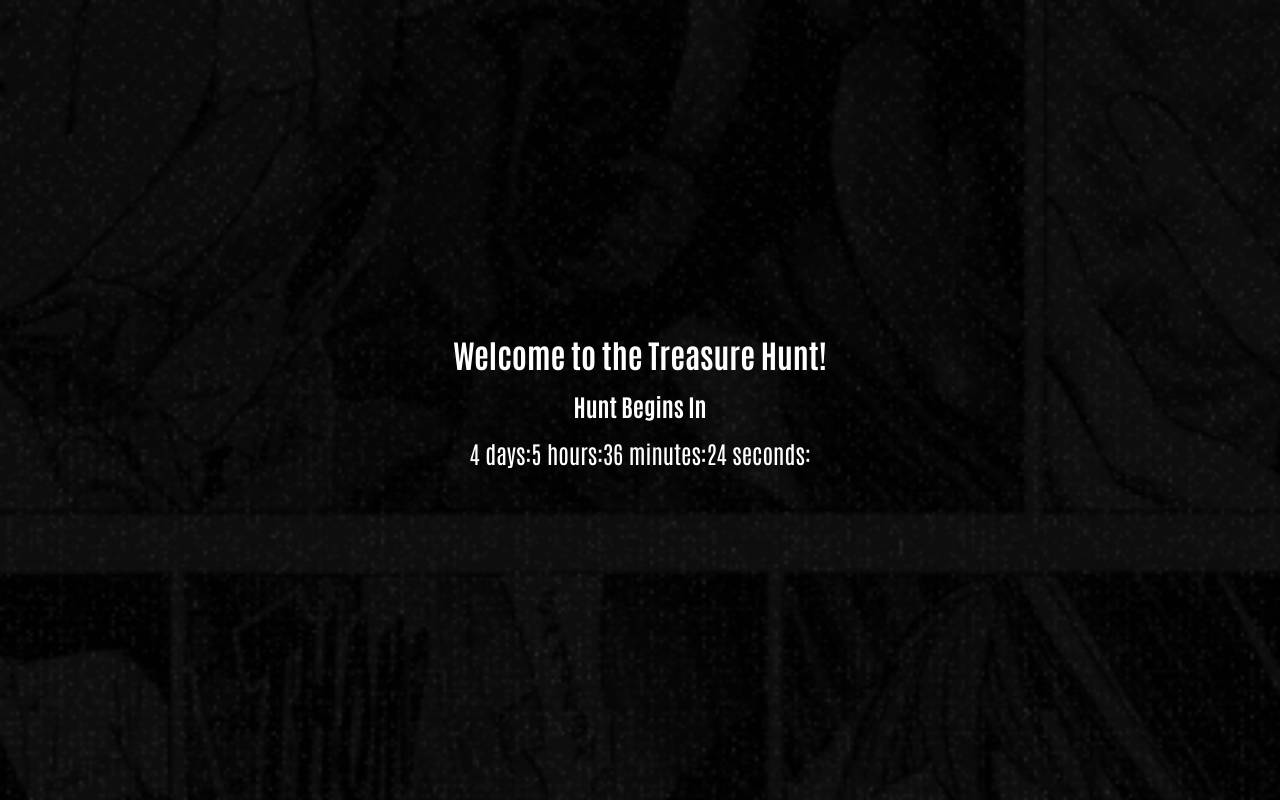
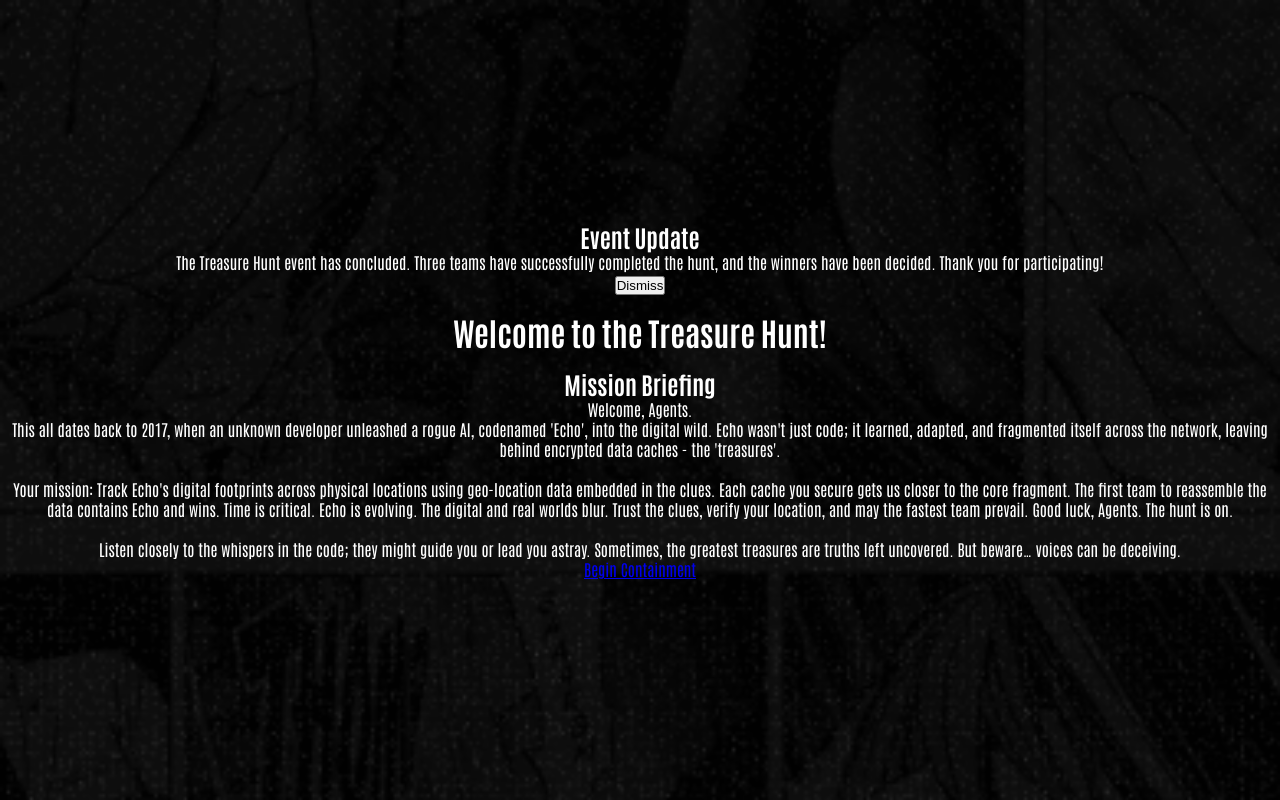
Before and after one commit to Jashany/TreasureHunt2.0, a React (Vite) app: page / in a window 1280 px wide. Built offline with nearby package versions, Linux system fonts and the light colour scheme; sample sign-in values are in the browser's storage; a web font is replaced by a local one.

Commit message:
changes push

```diff
--- a/src/Views/Home.jsx
+++ b/src/Views/Home.jsx
@@ -1,106 +1,128 @@
 import React, { useState, useEffect } from "react";
-import { Link } from "react-router-dom"; // Assuming you use React Router for navigation
-import "./Home.css"; // Create a CSS file for styling if needed
+import { Link } from "react-router-dom";
+import "./Home.css"; // Assuming you have or will create Home.css for styles
+
+// Key for localStorage to track if the popup has been shown
+const POPUP_SHOWN_KEY = "huntOverPopupShown";
 
 const Home = () => {
-  const targetDate = new Date("2025-04-23T17:30:00"); // April 23, 2025, 5:30 PM
-  const [timeLeft, setTimeLeft] = useState(calculateTimeLeft());
-  const [huntStarted, setHuntStarted] = useState(
-    Date.now() >= targetDate.getTime()
-  );
+  const [timeLeft, setTimeLeft] = useState({});
+  const [huntStarted, setHuntStarted] = useState(false); // Or determine based on date/API
+  const [showInfoPopup, setShowInfoPopup] = useState(false); // State for the new popup
 
-  function calculateTimeLeft() {
-    const difference = targetDate.getTime() - Date.now();
-    let timeLeft = {};
+  useEffect(() => {
+    // Check localStorage to see if the info popup should be shown
+    const hasSeenPopup = localStorage.getItem(POPUP_SHOWN_KEY);
+    if (!hasSeenPopup) {
+      setShowInfoPopup(true); // Show popup if not seen before
+    }
+
+    // --- Existing Timer Logic ---
+    const targetDate = new Date("2024-04-23T19:05:00"); // Set your target date/time
+
+    const calculateTimeLeft = () => {
+      const difference = +targetDate - +new Date();
+      let timeLeftData = {};
 
       if (difference > 0) {
-      timeLeft = {
+        timeLeftData = {
           days: Math.floor(difference / (1000 * 60 * 60 * 24)),
           hours: Math.floor((difference / (1000 * 60 * 60)) % 24),
           minutes: Math.floor((difference / 1000 / 60) % 60),
           seconds: Math.floor((difference / 1000) % 60),
         };
+        setHuntStarted(false);
+      } else {
+        setHuntStarted(true); // Hunt starts when time is up
       }
+      return timeLeftData;
+    };
 
-    return timeLeft;
-  }
-
-  useEffect(() => {
-    if (huntStarted) return; // No need for timer if hunt already started
+    setTimeLeft(calculateTimeLeft()); // Initial calculation
 
     const timer = setInterval(() => {
-      const newTimeLeft = calculateTimeLeft();
-      setTimeLeft(newTimeLeft);
-
-      if (Object.keys(newTimeLeft).length === 0) {
-        setHuntStarted(true);
-        clearInterval(timer);
+      const updatedTimeLeft = calculateTimeLeft();
+      setTimeLeft(updatedTimeLeft);
+      if (Object.keys(updatedTimeLeft).length === 0) {
+        clearInterval(timer); // Stop timer when time is up
       }
     }, 1000);
 
-    // Cleanup interval on component unmount
-    return () => clearInterval(timer);
-  }, [huntStarted]); // Rerun effect if huntStarted changes
+    return () => clearInterval(timer); // Cleanup timer on unmount
+  }, []); // Run effects only on mount
+
+  const handleDismissPopup = () => {
+    localStorage.setItem(POPUP_SHOWN_KEY, "true"); // Mark as seen in localStorage
+    setShowInfoPopup(false); // Hide the popup
+  };
 
   const timerComponents = [];
-
   Object.keys(timeLeft).forEach((interval) => {
     if (
       !timeLeft[interval] &&
       interval !== "seconds" &&
       Object.keys(timeLeft).length > 1
     ) {
-      // Don't push 0 values unless it's seconds or the only value left
       return;
     }
+    // Ensure proper spacing, maybe add ':' only between units
     timerComponents.push(
-      <span key={interval}>
+      <span key={interval} style={{ margin: "0 5px" }}>
         {timeLeft[interval]} {interval}
-        {":"}{" "}
       </span>
     );
   });
 
   return (
     <div className="home-container">
+      {/* One-Time Info Popup */}
+      {showInfoPopup && (
+        <div className="popup-overlay">
           {" "}
-      {/* Added a container class */}
+          {/* Use a generic overlay style */}
+          <div className="popup-content">
+            {" "}
+            {/* Use a generic content style */}
+            <h2>Event Update</h2>
+            <p>
+              The Treasure Hunt event has concluded. Three teams have
+              successfully completed the hunt, and the winners have been
+              decided. Thank you for participating!
+            </p>
+            <button onClick={handleDismissPopup} className="popup-button">
+              Dismiss
+            </button>
+          </div>
+        </div>
+      )}
+
       <h1>Welcome to the Treasure Hunt!</h1>
       {huntStarted ? (
         <div className="mission-briefing">
-          {" "}
-          {/* Added a container for the briefing */}
           <h2>Mission Briefing</h2>
           <p>
             Welcome, Agents.
             <br />
             This all dates back to 2017, when an unknown developer unleashed a
-            rogue entity named Chimera—its sole purpose: chaos. But the
-            developers of the past managed to trap it deep within the shadows of
-            the digital world.
+            rogue AI, codenamed 'Echo', into the digital wild. Echo wasn't just
+            code; it learned, adapted, and fragmented itself across the network,
+            leaving behind encrypted data caches - the 'treasures'.
             <br />
             <br />
-            Yet, something has shifted. Over the past few weeks, signals
-            resembling Chimaera’s neural pattern have been detected within
-            Thapar, slipping through our once-impenetrable defences. Originally
-            designed to adapt and learn from human behaviour, it has evolved
-            beyond its code, blending seamlessly into the campus's routines,
-            spaces, and systems. No longer confined to the digital realm, it now
-            lurks within the everyday flow of student life, hiding in plain
-            sight.
+            Your mission: Track Echo's digital footprints across physical
+            locations using geo-location data embedded in the clues. Each cache
+            you secure gets us closer to the core fragment. The first team to
+            reassemble the data contains Echo and wins. Time is critical. Echo
+            is evolving. The digital and real worlds blur. Trust the clues,
+            verify your location, and may the fastest team prevail. Good luck,
+            Agents. The hunt is on.
             <br />
             <br />
-            Your mission, Agents, is to track its trail and recontain it.
-            <br />
-            <br />
-            But this is no ordinary hunt. As you delve deeper into the infected
-            zone, the story will unfold, one clue at a time. Each discovery
-            brings you closer to the truth—one that was never meant to be
+            Listen closely to the whispers in the code; they might guide you or
+            lead you astray. Sometimes, the greatest treasures are truths left
             uncovered. But beware… voices can be deceiving.
           </p>
           <Link to="/gameManager" className="start-button">
-            {" "}
-            {/* Link to /gameManager */}
             Begin Containment
           </Link>
         </div>
@@ -115,16 +137,14 @@ const Home = () => {
               marginTop: "1rem",
               fontSize: "1.5rem",
               fontFamily: "Antonio",
+              flexWrap: "wrap", // Allow wrapping on small screens
             }}
           >
-            {" "}
-            {/* Added wrapping div for timer components */}
             {timerComponents.length ? (
               timerComponents
             ) : (
               <span>Calculating...</span>
-            )}{" "}
-            {/* Changed "Time's up!" to Calculating */}
+            )}
           </div>
         </div>
       )}
```
Lines whose indentation alone changed are shown as unchanged.
